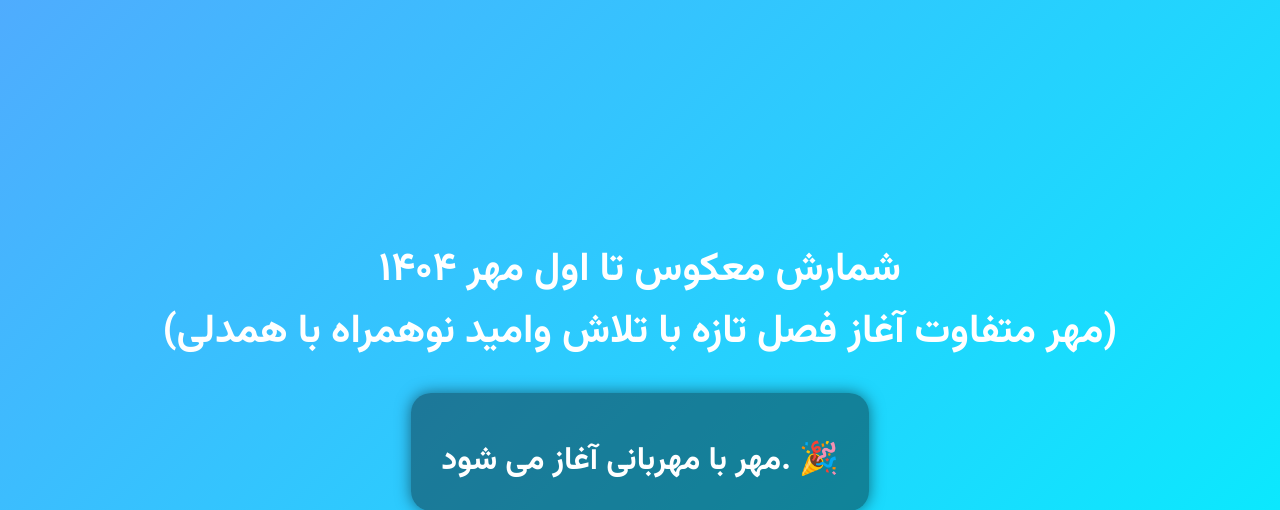
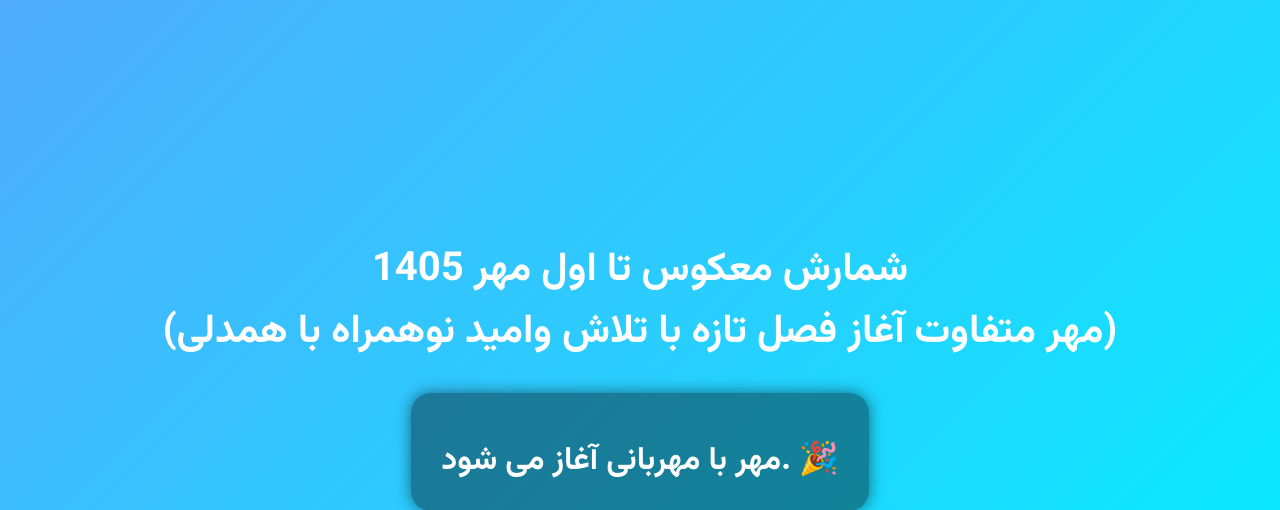
Before and after one commit to rezast420-tech/school-timer, a Flask app: page / in a window 1280 px wide. Shown: the top 510 px of the page. Run offline with Flask 3, Linux system fonts and the light colour scheme.

Commit message:
Update index.html

```diff
--- a/templates/index.html
+++ b/templates/index.html
@@ -64,13 +64,13 @@
   </style>
 </head>
 <body>
-  <h1>شمارش معکوس تا اول مهر ۱۴۰۴<br>(مهر متفاوت آغاز فصل تازه با تلاش وامید نوهمراه با همدلی)</h1>
+  <h1>شمارش معکوس تا اول مهر 1405<br>(مهر متفاوت آغاز فصل تازه با تلاش وامید نوهمراه با همدلی)</h1>
 
   <div id="timer">...</div>
   <span class="name">دبستان شقایق</span>
 
   <script>
-    // تاریخ مقصد: ۱ مهر ۱۴۰۴ (۲۳ سپتامبر ۲۰۲۵ - ساعت ۸:۰۰ به وقت ایران)
+    // تاریخ مقصد: ۱ مهر 1405 (۲۳ سپتامبر 2026 - ساعت 7:30 به وقت ایران)
     const countdownDate = new Date(Date.UTC(2025, 8, 23, 4, 30, 0)).getTime();
 
     function updateTimer() {
```
